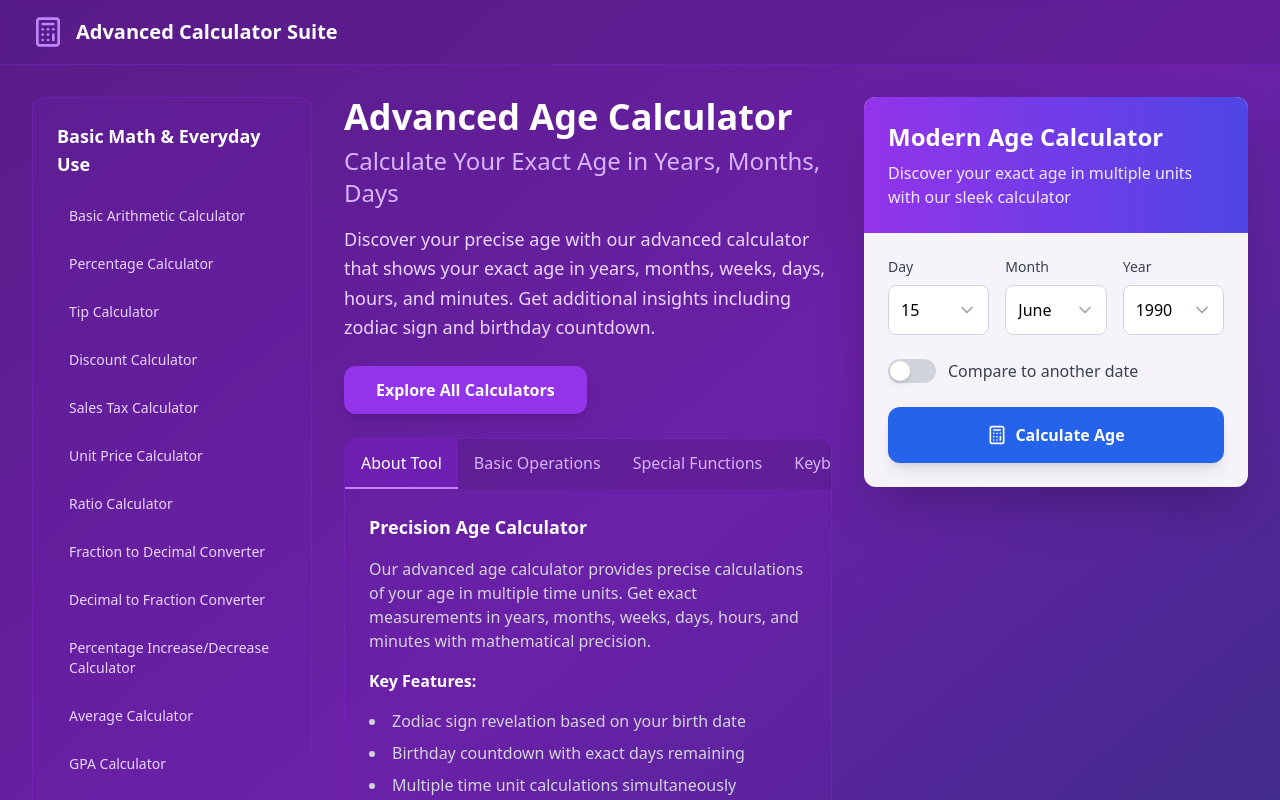
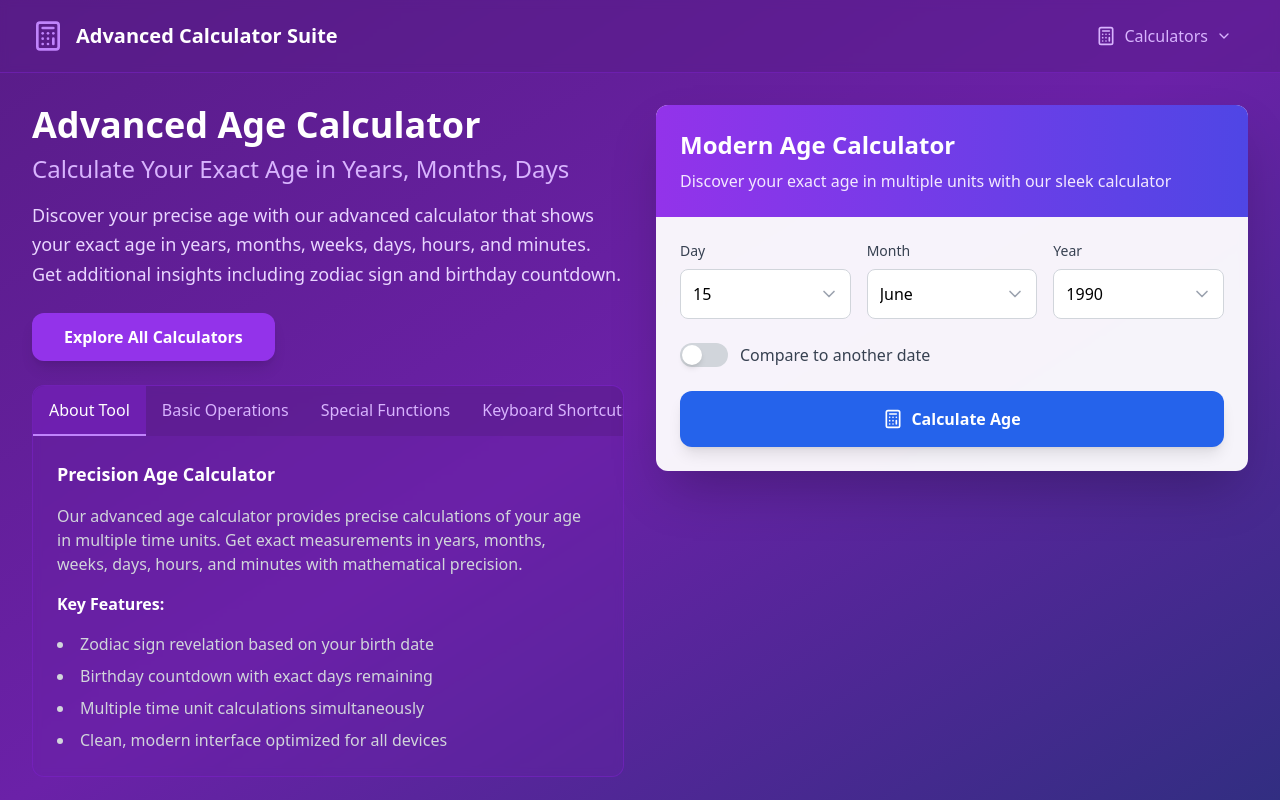
Before and after one commit to AlongeAdetomiwa12/Advanced-Age-Calculatoe, a React (Vite) app: page / in a window 1280 px wide. Shown: the top 800 px of the page. Built offline with nearby package versions, Linux system fonts and the light colour scheme.

Commit message:
Restructure Calculator Layout with Header Dropdown

```diff
--- a/src/App.tsx
+++ b/src/App.tsx
@@ -1,5 +1,5 @@
 import React, { useState } from 'react';
-import { Calendar, Calculator, Clock, Star, Gift, ChevronDown, Menu, X } from 'lucide-react';
+import { Calendar, Calculator, Clock, Star, Gift, ChevronDown } from 'lucide-react';
 
 interface AgeResult {
   years: number;
@@ -163,7 +163,7 @@ function App() {
   const [selectedYear, setSelectedYear] = useState('1990');
   const [compareToAnother, setCompareToAnother] = useState(false);
   const [activeTab, setActiveTab] = useState('About Tool');
-  const [showCalculators, setShowCalculators] = useState(false);
+  const [showCalculatorDropdown, setShowCalculatorDropdown] = useState(false);
   const [ageResult, setAgeResult] = useState<AgeResult | null>(null);
 
   const tabs = ['About Tool', 'Basic Operations', 'Special Functions', 'Keyboard Shortcuts', 'Responsive Design'];
@@ -273,26 +273,32 @@ function App() {
               <Calculator className="w-8 h-8 text-purple-400" />
               <h1 className="text-xl font-bold text-white">Advanced Calculator Suite</h1>
             </div>
+
+            {/* Calculator Dropdown */}
+            <div className="relative">
               <button
-              onClick={() => setShowCalculators(!showCalculators)}
-              className="lg:hidden p-2 text-purple-300 hover:text-white hover:bg-purple-800 rounded-lg transition-colors"
+                onMouseEnter={() => setShowCalculatorDropdown(true)}
+                onMouseLeave={() => setShowCalculatorDropdown(false)}
+                className="flex items-center space-x-2 px-4 py-2 text-purple-300 hover:text-white hover:bg-purple-800 rounded-lg transition-colors"
               >
-              {showCalculators ? <X className="w-6 h-6" /> : <Menu className="w-6 h-6" />}
+                <Calculator className="w-5 h-5" />
+                <span>Calculators</span>
+                <ChevronDown className="w-4 h-4" />
               </button>
-          </div>
-        </div>
-      </header>
 
-      {/* Mobile Calculator Menu */}
-      {showCalculators && (
-        <div className="lg:hidden bg-purple-900/95 backdrop-blur-sm border-b border-purple-700/50">
-          <div className="max-w-7xl mx-auto px-4 py-6">
+              {showCalculatorDropdown && (
+                <div
+                  onMouseEnter={() => setShowCalculatorDropdown(true)}
+                  onMouseLeave={() => setShowCalculatorDropdown(false)}
+                  className="absolute right-0 top-full mt-2 w-80 bg-purple-900/95 backdrop-blur-sm border border-purple-700/50 rounded-xl shadow-2xl z-50"
+                >
+                  <div className="p-6">
                     <h3 className="text-lg font-semibold text-white mb-4">Basic Math & Everyday Use</h3>
-            <div className="grid grid-cols-1 sm:grid-cols-2 gap-2">
+                    <div className="grid grid-cols-1 gap-1">
                       {calculatorTools.map((tool, index) => (
                         <button
                           key={index}
-                  className="text-left p-3 text-purple-200 hover:text-white hover:bg-purple-800/50 rounded-lg transition-colors"
+                          className="text-left p-3 text-purple-200 hover:text-white hover:bg-purple-800/50 rounded-lg transition-colors text-sm"
                         >
                           {tool}
                         </button>
@@ -301,29 +307,16 @@ function App() {
                   </div>
                 </div>
               )}
-
-      <div className="max-w-7xl mx-auto px-4 sm:px-6 lg:px-8 py-8">
-        <div className="grid grid-cols-1 lg:grid-cols-12 gap-8">
-
-          {/* Left Sidebar - Desktop Calculator Menu */}
-          <div className="hidden lg:block lg:col-span-3">
-            <div className="bg-purple-800/30 backdrop-blur-sm rounded-xl p-6 border border-purple-700/50">
-              <h3 className="text-lg font-semibold text-white mb-4">Basic Math & Everyday Use</h3>
-              <div className="space-y-1">
-                {calculatorTools.map((tool, index) => (
-                  <button
-                    key={index}
-                    className="block w-full text-left p-3 text-purple-200 hover:text-white hover:bg-purple-700/50 rounded-lg transition-colors text-sm"
-                  >
-                    {tool}
-                  </button>
-                ))}
             </div>
           </div>
         </div>
+      </header>
+
+      <div className="max-w-7xl mx-auto px-4 sm:px-6 lg:px-8 py-8">
+        <div className="grid grid-cols-1 lg:grid-cols-2 gap-8">
 
           {/* Left Content */}
-          <div className="lg:col-span-5 space-y-6">
+          <div className="space-y-6">
             {/* Main Heading */}
             <div className="text-center lg:text-left">
               <h1 className="text-3xl lg:text-4xl font-bold text-white mb-4 leading-tight">
@@ -341,8 +334,8 @@ function App() {
             </div>
 
             {/* Tabs */}
-            <div className="bg-purple-800/30 backdrop-blur-sm rounded-xl border border-purple-700/50 overflow-hidden">
-              <div className="flex overflow-x-auto bg-purple-900/50">
+            <div className="bg-purple-800/30 backdrop-blur-sm rounded-xl border border-purple-700/50">
+              <div className="flex overflow-x-auto bg-purple-900/50 rounded-t-xl">
                 {tabs.map((tab) => (
                   <button
                     key={tab}
@@ -364,7 +357,7 @@ function App() {
           </div>
 
           {/* Right Content - Calculator */}
-          <div className="lg:col-span-4">
+          <div>
             <div className="bg-white/95 backdrop-blur-sm rounded-xl shadow-2xl overflow-hidden">
               {/* Calculator Header */}
               <div className="bg-gradient-to-r from-purple-600 to-indigo-600 p-6 text-white">
```
Lines whose indentation alone changed are shown as unchanged.
